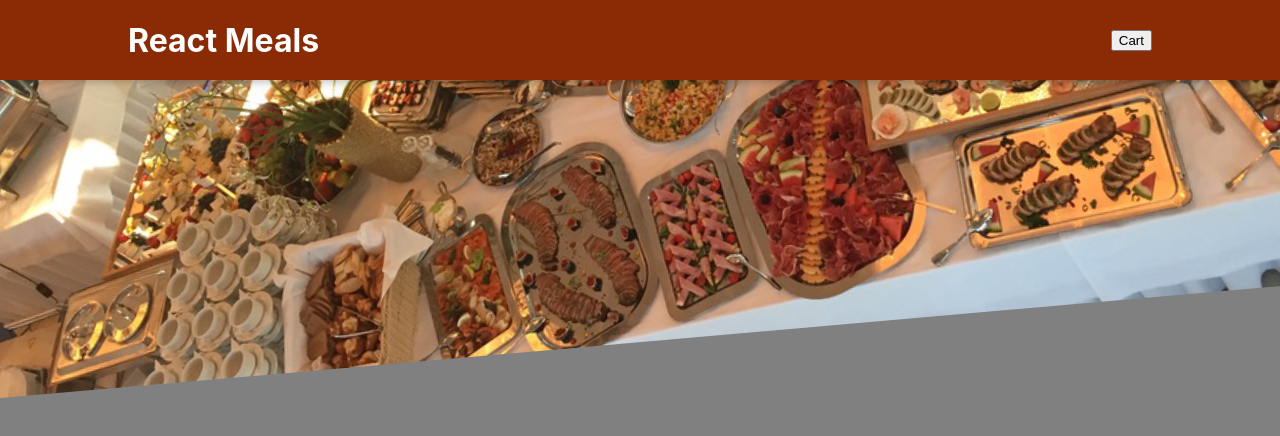
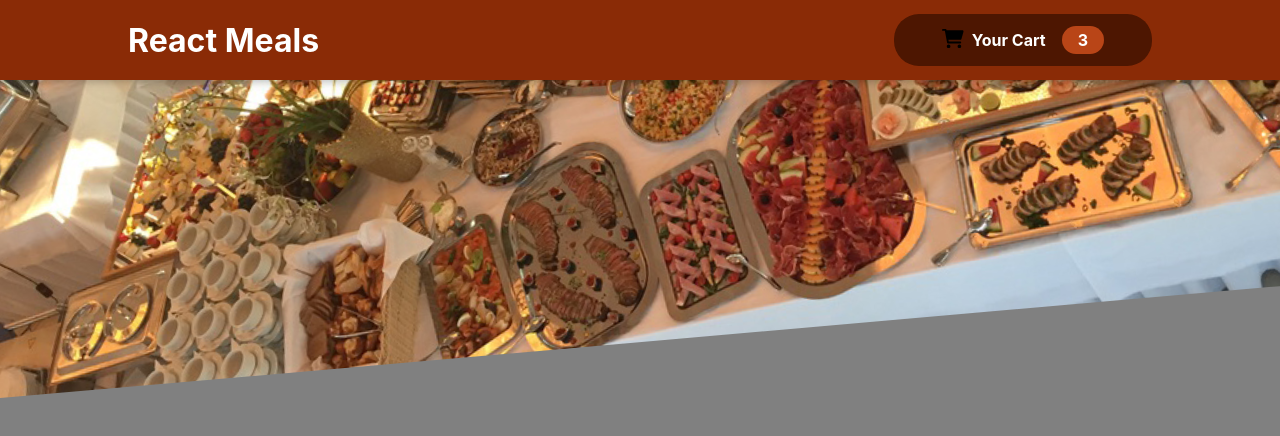
Before and after one commit to Raihan9797/web-prac, a React (Create React App) app in the folder frontend/my-app/: page / in a window 1280 px wide. Shown: the top 436 px of the page. Built offline with nearby package versions, Linux system fonts and the light colour scheme; the HTML template or start-up script is replaced by a standard one.

Commit message:
add HeaderCartButton and CartIcon component

```diff
--- /dev/null
+++ b/frontend/my-app/src/components/Layout/CartIcon.js
@@ -0,0 +1,10 @@
+function CartIcon() {
+    return (
+        <svg
+         xmlns="http://www.w3.org/2000/svg"
+         viewBox="0 0 576 512">
+         <path d="M96 0C107.5 0 117.4 8.19 119.6 19.51L121.1 32H541.8C562.1 32 578.3 52.25 572.6 72.66L518.6 264.7C514.7 278.5 502.1 288 487.8 288H170.7L179.9 336H488C501.3 336 512 346.7 512 360C512 373.3 501.3 384 488 384H159.1C148.5 384 138.6 375.8 136.4 364.5L76.14 48H24C10.75 48 0 37.25 0 24C0 10.75 10.75 0 24 0H96zM128 464C128 437.5 149.5 416 176 416C202.5 416 224 437.5 224 464C224 490.5 202.5 512 176 512C149.5 512 128 490.5 128 464zM512 464C512 490.5 490.5 512 464 512C437.5 512 416 490.5 416 464C416 437.5 437.5 416 464 416C490.5 416 512 437.5 512 464z"/>
+        </svg>
+    )
+}
+export default CartIcon;
--- a/frontend/my-app/src/components/Layout/Header.js
+++ b/frontend/my-app/src/components/Layout/Header.js
@@ -1,12 +1,13 @@
 import {Fragment} from 'react';
 import mealsImg from '../../assets/meals.jpg';
 import './Header.css'
+import HeaderCartButton from './HeaderCartButton';
 
 function Header(props) {
     return <Fragment>
         <header className='header'>
             <h1>React Meals</h1>
-            <button>Cart</button>
+            <HeaderCartButton/>
         </header>
         <div className='main-image'>
             <img
--- /dev/null
+++ b/frontend/my-app/src/components/Layout/HeaderCartButton.css
@@ -0,0 +1,59 @@
+.button {
+  cursor: pointer;
+  font: inherit;
+  border: none;
+  background-color: #4d1601;
+  color: white;
+  padding: 0.75rem 3rem;
+  display: flex;
+  justify-content: space-around;
+  align-items: center;
+  border-radius: 25px;
+  font-weight: bold;
+}
+
+.button:hover,
+.button:active {
+  background-color: #2c0d00;
+}
+
+.icon {
+  width: 1.35rem;
+  height: 1.35rem;
+  margin-right: 0.5rem;
+}
+
+.badge {
+  background-color: #b94517;
+  padding: 0.25rem 1rem;
+  border-radius: 25px;
+  margin-left: 1rem;
+  font-weight: bold;
+}
+
+.button:hover .badge,
+.button:active .badge {
+  background-color: #92320c;
+}
+
+.bump {
+  animation: bump 300ms ease-out;
+}
+
+@keyframes bump {
+  0% {
+    transform: scale(1);
+  }
+  10% {
+    transform: scale(0.9);
+  }
+  30% {
+    transform: scale(1.1);
+  }
+  50% {
+    transform: scale(1.15);
+  }
+  100% {
+    transform: scale(1);
+  }
+}
--- /dev/null
+++ b/frontend/my-app/src/components/Layout/HeaderCartButton.js
@@ -0,0 +1,22 @@
+
+import CartIcon from './CartIcon';
+import './HeaderCartButton.css';
+
+// first span for icon
+// 2nd for text
+// 3rd for badge of numItems
+
+function HeaderCartButton(props) {
+    return <button className='button'>
+
+        <span className='icon'>
+            <CartIcon/>
+        </span>
+        <span>Your Cart</span>
+        <span className='badge'> 3</span>
+
+    </button>
+
+};
+
+export default HeaderCartButton;
```
Also changed, not shown: 1 other file (tests, documents, lock files or other folders).
